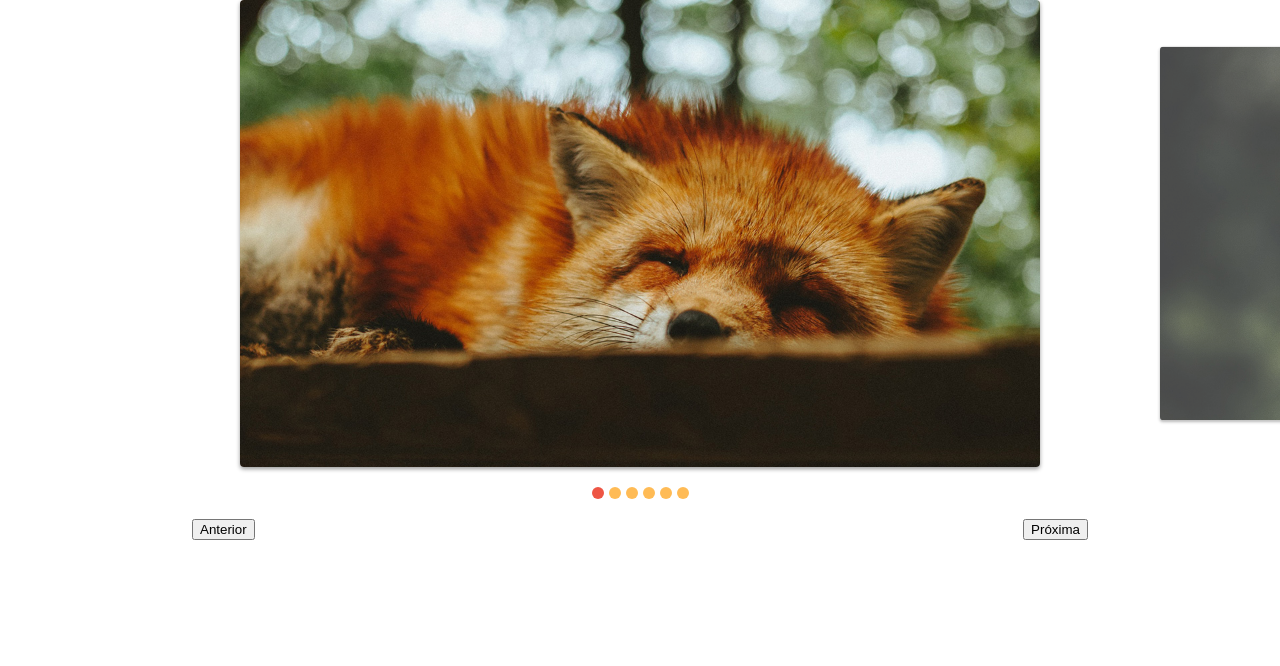
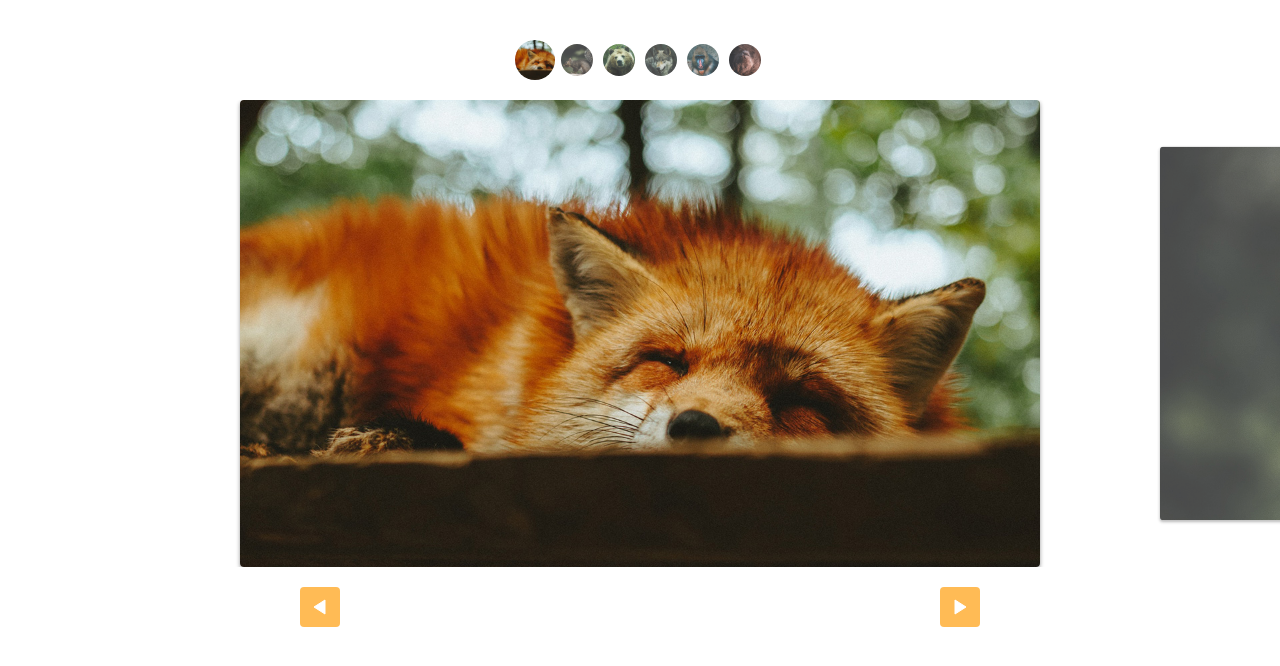
Before and after one commit to nalutm/slides-js, a plain HTML site: page index.html in a window 1280 px wide. Drawn offline with Linux system fonts and the light colour scheme.

Commit message:
:construction: Custom controls

```diff
--- a/assets/css/main.css
+++ b/assets/css/main.css
@@ -35,14 +35,6 @@ img {
   transform: scale(1);
 }
 
-.arrow-nav {
-  align-items: center;
-  display: flex;
-  justify-content: space-between;
-  margin: 20px auto;
-  width: 70vw;
-}
-
 [data-control = "slide"] {
   display: flex;
   gap: 5px;
@@ -64,3 +56,48 @@ img {
 [data-control = "slide"] li a:hover {
   background-color: #e54;
 }
+
+.custom-controls {
+  display: flex;
+  gap: 2px;
+  justify-content: center;
+  margin: 40px 0 20px;
+  flex-wrap: wrap;
+}
+
+.custom-controls li {
+  border-radius: 50%;
+  box-shadow: 0, 2px, 2px, rgba(0, 0,0, .5) ;
+  height: 40px;
+  opacity: .8;
+  overflow: hidden;
+  transform: scale(.8);
+  transition: .3s;
+  width: 40px;
+}
+
+.custom-controls li.active {
+  opacity: 1;
+  transform: scale(1);
+}
+
+.arrow-nav {
+  align-items: center;
+  display: flex;
+  justify-content: space-around;
+  margin-top: 20px;
+}
+
+.arrow-nav button {
+  background: #fb5 url('../img/arrow.svg') center center no-repeat;
+  border: none;
+  border-radius: 4px;
+  color: white;
+  cursor: pointer;
+  height: 40px;
+  width: 40px;
+}
+
+.arrow-nav button.prev {
+  transform: rotate(-180deg);
+}
--- a/assets/js/_slide.js
+++ b/assets/js/_slide.js
@@ -143,7 +143,7 @@ export class Slide {
   }
 }
 
-export class SlideNav extends Slide {
+export default class SlideNav extends Slide {
   constructor(slide, wrapper) {
     super(slide, wrapper);
     this.bindControlEvents()
--- a/assets/js/script.js
+++ b/assets/js/script.js
@@ -1,6 +1,6 @@
-import { SlideNav } from "./_slide.js";
+import SlideNav from "./_slide.js";
 
 const slide = new SlideNav('.slides', '.slides-wrapper');
 slide.init();
 slide.addArrow('.prev', '.next');
-slide.addControl()
+slide.addControl('.custom-controls');
--- a/index.html
+++ b/index.html
@@ -8,6 +8,14 @@
   <link rel="stylesheet" href="assets/css/main.css">
 </head>
 <body>
+  <ul class="custom-controls">
+    <li><img src="assets/img/foto1-thumb.jpg" alt=""></li>
+    <li><img src="assets/img/foto2-thumb.jpg" alt=""></li>
+    <li><img src="assets/img/foto3-thumb.jpg" alt=""></li>
+    <li><img src="assets/img/foto4-thumb.jpg" alt=""></li>
+    <li><img src="assets/img/foto5-thumb.jpg" alt=""></li>
+    <li><img src="assets/img/foto6-thumb.jpg" alt=""></li>
+  </ul>
   <div class="slides-wrapper">
     <ul class="slides">
       <li class="slide"><img src="./assets/img/foto1.jpg" alt=""></li>
@@ -19,8 +27,8 @@
     </ul>
   </div>
   <div class="arrow-nav">
-    <button class="prev">Anterior</button>
-    <button class="next">Próxima</button>
+    <button class="prev"></button>
+    <button class="next"></button>
   </div>
   <script type="module" src="assets/js/script.js"></script>
 </body>
```
